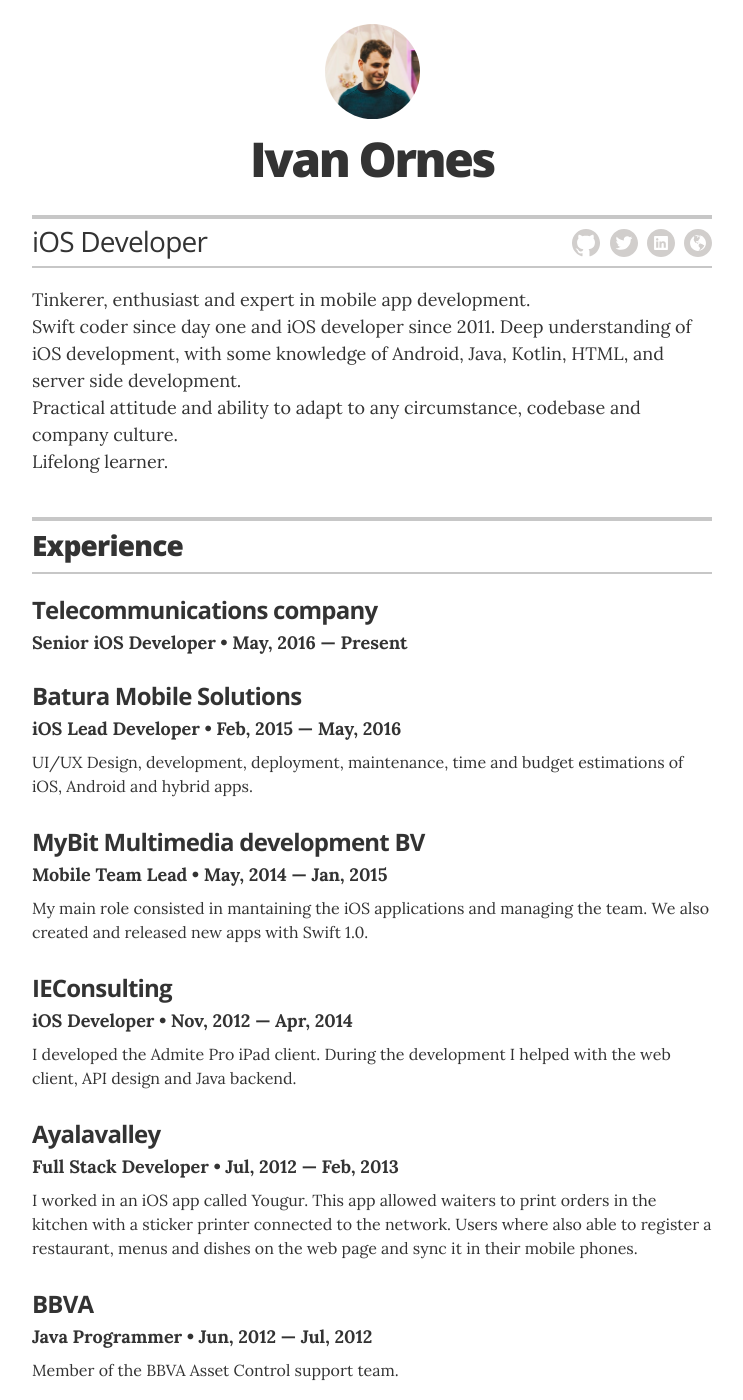
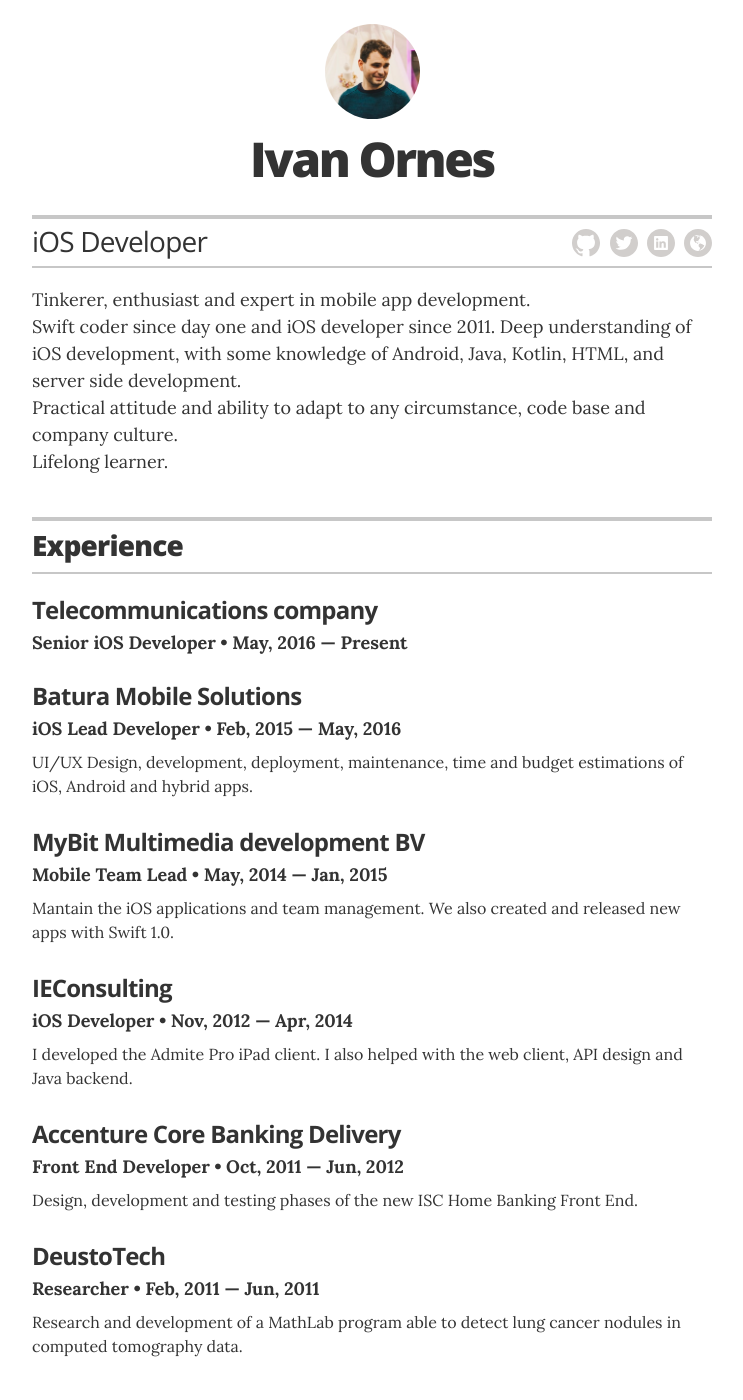
Before and after one commit to ivanornes/ivanornes.github.io, a Jekyll site: the page built from index.html, in a window 1280 px wide and 1400 px high. Shown: the whole window, without its empty margins (268-1011 px from the left). Built offline with Jekyll 4.4.1, drawn with Linux system fonts in a browser that asks for light colours; some of the changed text lies outside the part shown.

Commit message:
Updated resume

```diff
--- a/_config.yml
+++ b/_config.yml
@@ -25,7 +25,7 @@ display_header_contact_info:    "false"
 
 resume_header_intro: "<p>Tinkerer, enthusiast and expert in mobile app development. <br>Swift coder since day one and iOS developer since 2011.
 Deep understanding of iOS development, with some knowledge of Android, Java, Kotlin, HTML, and server side development.
-<br>Practical attitude and ability to adapt to any circumstance, codebase and company culture. <br>
+<br>Practical attitude and ability to adapt to any circumstance, code base and company culture. <br>
 Lifelong learner.</p>"
 
 # use "yes" to display the email contact button,
--- a/_data/experience.yml
+++ b/_data/experience.yml
@@ -15,25 +15,13 @@
 - company: MyBit Multimedia development BV
   position: Mobile Team Lead
   duration:   May, 2014  &mdash; Jan, 2015
-  summary: My main role consisted in mantaining the iOS applications and managing the team. We also created and released new apps with Swift 1.0.
+  summary: Mantain the iOS applications and team management. We also created and released new apps with Swift 1.0.
 
 # iOS Developer
 - company: IEConsulting
   position: iOS Developer
   duration:   Nov, 2012  &mdash; Apr, 2014
-  summary: I developed the Admite Pro iPad client. During the development I helped with the web client, API design and Java backend.
-
-# Yougur
-- company: Ayalavalley
-  position: Full Stack Developer
-  duration:   Jul, 2012  &mdash; Feb, 2013
-  summary: I worked in an iOS app called Yougur. This app allowed waiters to print orders in the kitchen with a sticker printer connected to the network. Users where also able to register a restaurant, menus and dishes on the web page and sync it in their mobile phones.
-
-# Accenture BBVA
-- company: BBVA
-  position: Java Programmer
-  duration:   Jun, 2012  &mdash; Jul, 2012
-  summary: Member of the BBVA Asset Control support team.
+  summary: I developed the Admite Pro iPad client. I also helped with the web client, API design and Java backend.
 
 # Accenture ACBD
 - company: Accenture Core Banking Delivery
--- a/_data/projects.yml
+++ b/_data/projects.yml
@@ -1,5 +1,12 @@
 # Projects
 # uncomment the urls if you wish to display them, and add your own URL
+
+# Yougur Jul, 2012  &mdash; Feb, 2013
+- project: Yougur
+  role: Full Stack Developer
+  duration: Jul, 2012  &mdash; Feb, 2013
+  # url: "#"
+  description: Design and development of a native iOS App and Django (python) based backend for restaurants.
 
 # Laudioko Jaiak 2011 &mdash; 2012
 - project: Laudioko Jaiak
--- a/_data/recognitions.yml
+++ b/_data/recognitions.yml
@@ -2,4 +2,4 @@
 - award: 1st Prize
   organization: Deusto Emprende
   year: 2012
-  summary: Awarded with the first prize as the most invertible startup of the competition.
+  summary: First prize as the most invertible startup of the competition.
```
Also changed, not shown: 1 other file.
